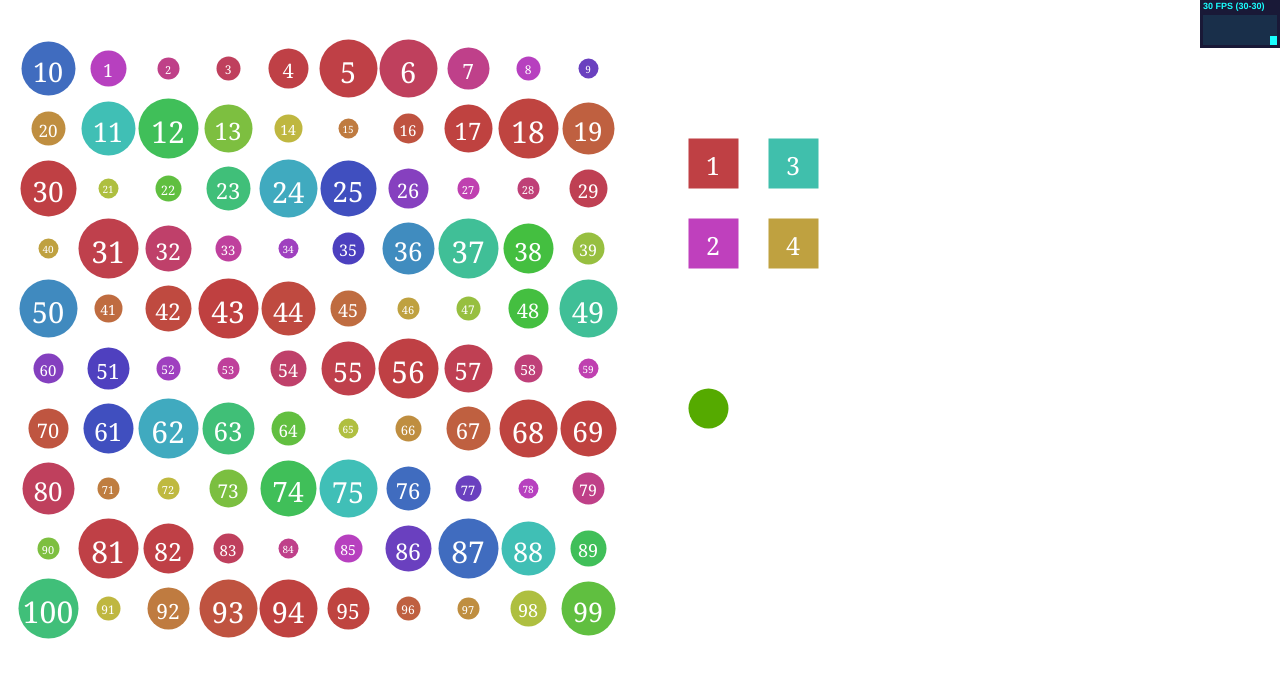
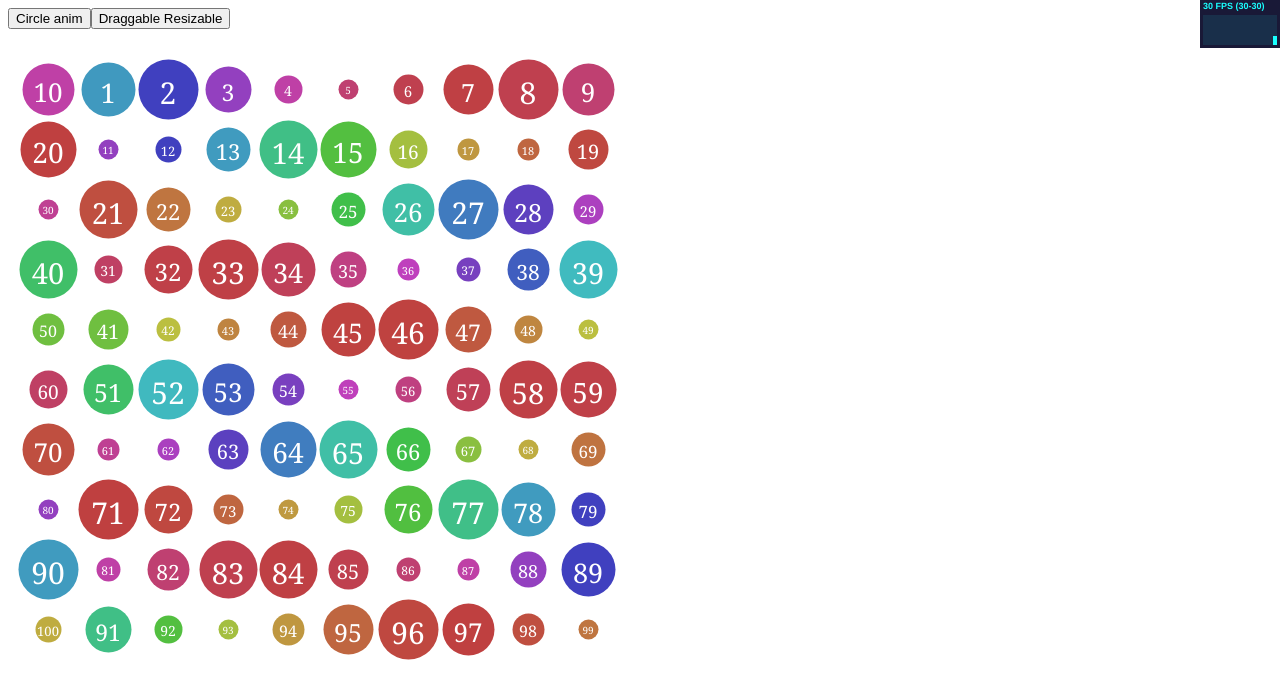
Before and after one commit to z81/wut.js, a website built with webpack: page index.html in a window 1280 px wide. Built offline with nearby package versions, Linux system fonts and the light colour scheme.

Commit message:
add demo menu

```diff
--- /dev/null
+++ b/examples/circles.ts
@@ -0,0 +1,92 @@
+import { Circle, Text, Group } from '../src/Elements';
+import { Draggable } from '../src/Plugins';
+
+
+const getTimeColor = timestamp => {
+    const color = Math.round((Math.sin(timestamp / 0xFF5) + 1) / 2 * 358);
+    return `hsl(${color}, 50%, 50%)`;
+};
+
+
+// generate primitives
+const circleList = new Map();
+const textList = new Map();
+const groupList = new Map();
+const frozenElements = new Set();
+
+const cols = 10;
+const rows = 10;
+// gen circle
+for(let i = 1; i <= cols * rows; i++) {
+    const x = (i % cols) * 60 + 40;
+    const y = 60 * Math.ceil(i / cols);
+
+    const circle = new Circle();
+    const text = new Text();
+    const group = new Group();
+    group.add(circle);
+    group.add(text);
+    group.use(Draggable);
+
+    text.text = `${i}`;
+    text.align = 'center';
+    text.fontSize = 20;
+    text.moveTo(x + 3, y + 3);
+
+    circle.moveTo(x, y);
+    circle.on('click', () => {
+        if (frozenElements.has(circle)) {
+            frozenElements.delete(circle);
+        }
+        else {
+            frozenElements.add(circle);
+        }
+    });
+
+
+    circleList.set(i, circle);
+    textList.set(i, text);
+    groupList.set(i, group);
+}
+
+const mousePos = [0, 0];
+
+
+// main render function
+const render = (timestamp, renderer) => {
+    circleList.forEach((circle, i) => {
+        if (frozenElements.has(circle)) return;
+
+        const radius = (Math.sin(timestamp / 1000 + i) + 1) * 10 + 10;
+        circle.background = getTimeColor(timestamp + i * 1000);
+        circle.radius = Math.round(radius);
+
+        if (Math.abs(circle.x - mousePos[0]) + Math.abs(circle.y - mousePos[1]) < 120) {
+            circle.radius += 10;
+        }
+
+        const text = textList.get(i);
+
+        text.fontSize = circle.radius;
+        text.x = circle.x;
+        text.y = circle.y;
+    });
+
+
+    groupList.forEach(renderer.draw, renderer);
+};
+
+const globalMouseMove = e => {
+    mousePos[0] = e.clientX;
+    mousePos[1] = e.clientY;
+};
+
+export default {
+    init: () => {
+        document.addEventListener('mousemove', globalMouseMove, false);
+    },
+    destroy: () => {
+        document.removeEventListener('mousemove', globalMouseMove, false)
+    },
+    render
+};
--- a/examples/draggable_resiazable.ts
+++ b/examples/draggable_resiazable.ts
@@ -0,0 +1,81 @@
+import { Text, Group, Rect } from '../src/Elements';
+import { Draggable, Resizable } from '../src/Plugins';
+
+const getTimeColor = timestamp => {
+    const color = Math.round((Math.sin(timestamp / 0xFF5) + 1) / 2 * 358);
+    return `hsl(${color}, 50%, 50%)`;
+};
+
+
+// generate primitives
+const circleList = new Map();
+const textList = new Map();
+const groupList = new Map();
+const frozenElements = new Set();
+
+
+
+let id = 1;
+for(let x = 1; x <= 2; x++) {
+    for(let y = 1; y <= 2; y++) {
+        const g = new Group();
+        g.z = 1;
+        const rect = new Rect();
+        rect.x = 600 + x * 80;
+        rect.y = 50 + y * 80;
+
+        rect.width = 50;
+        rect.height = 50;
+        rect.background = getTimeColor((id + 1) * 3254);
+
+        const text = new Text();
+        text.fontSize = 25;
+        text.text = `${id}`;
+        text.align = 'center';
+        text.x = rect.x + 25;
+        text.y = rect.y + 24;
+
+        g
+            .use(Resizable)
+            .use(Draggable)
+            .add(rect)
+            .add(text);
+
+        groupList.set('r' + id, g);
+
+        id++;
+    }
+}
+
+const mousePos = [0, 0];
+
+
+// main render function
+const render = (timestamp, renderer) => {
+    circleList.forEach((circle, i) => {
+        if (frozenElements.has(circle)) return;
+
+        const radius = (Math.sin(timestamp / 1000 + i) + 1) * 10 + 10;
+        circle.background = getTimeColor(timestamp + i * 1000);
+        circle.radius = Math.round(radius);
+
+        if (Math.abs(circle.x - mousePos[0]) + Math.abs(circle.y - mousePos[1]) < 120) {
+            circle.radius += 10;
+        }
+
+        const text = textList.get(i);
+
+        text.fontSize = circle.radius;
+        text.x = circle.x;
+        text.y = circle.y;
+    });
+
+
+    groupList.forEach(renderer.draw, renderer);
+};
+
+export default {
+    init: () => {},
+    destroy: () => {},
+    render
+};
--- a/index.html
+++ b/index.html
@@ -5,8 +5,8 @@
     <title>Ts</title>
 </head>
 <body>
+    <div id="menu"></div>
     <div id="app"></div>
-
     <script src="bundle.js" ></script>
 </body>
 </html>
--- a/main.ts
+++ b/main.ts
@@ -1,13 +1,34 @@
 import Stats from 'stats.js/src/Stats';
-import { GraphicEngine, Animation } from './src';
-import { Circle, Text, Group, Rect } from './src/Elements';
-import { Draggable, Resizable } from './src/Plugins';
+import { GraphicEngine } from './src';
+import circleDemo from './examples/circles';
+import dragableResizableDemo from './examples/draggable_resiazable';
 
+let selectedDemoIdx = 0;
+const demos = [
+    {
+        name: 'Circle anim',
+        demo: circleDemo
+    },
+    {
+        name: 'Draggable Resizable',
+        demo: dragableResizableDemo
+    }
+];
 
-const getTimeColor = timestamp => {
-    const color = Math.round((Math.sin(timestamp / 0xFF5) + 1) / 2 * 358);
-    return `hsl(${color}, 50%, 50%)`;
+const getDemo = ()=> demos[selectedDemoIdx].demo;
+
+const selectDemo = idx => {
+    getDemo().destroy();
+    selectedDemoIdx = idx;
+    getDemo().init();
 };
+
+window['selectDemo'] = selectDemo;
+
+const menu = document.getElementById('menu');
+menu.innerHTML = demos.map(({ name }, idx) => (
+    `<button onclick="selectDemo(${idx})">${name}</button>`
+)).join('');
 
 
 // STATS
@@ -21,141 +42,25 @@
 // CRATE NODE
 const rootNode = document.getElementById('app');
 
-
 // INIT RENDERER
 const renderer = GraphicEngine.init('canvas');
 renderer.appendTo(rootNode);
 renderer.setSize(1000, 900);
 
 
-// generate primitives
-const circleList = new Map();
-const textList = new Map();
-const groupList = new Map();
-const frozenElements = new Set();
 
-const cols = 10;
-const rows = 10;
-// gen circle
-for(let i = 1; i <= cols * rows; i++) {
-    const x = (i % cols) * 60 + 40;
-    const y = 60 * Math.ceil(i / cols);
-
-    const circle = new Circle();
-    const text = new Text();
-    const group = new Group();
-    group.add(circle);
-    group.add(text);
-    group.use(Draggable);
-
-    text.text = `${i}`;
-    text.align = 'center';
-    text.fontSize = 20;
-    text.moveTo(x + 3, y + 3);
-
-    circle.moveTo(x, y);
-    circle.on('click', () => {
-        if (frozenElements.has(circle)) {
-            frozenElements.delete(circle);
-        }
-        else {
-            frozenElements.add(circle);
-        }
-    });
-
-
-    circleList.set(i, circle);
-    textList.set(i, text);
-    groupList.set(i, group);
-}
-
-
-const circle = new Circle();
-circle.radius = 20;
-circle.background = '#5a0';
-circle.moveTo(700, 400);
-circle.on('mouseenter', Animation({
-    radius: '+15'
-}, 1500).end());
-circle.on('mouseleave', Animation({
-    radius: '-15'
-}, 1500).end());
-groupList.set('123', circle);
-//
-
-
-
-let id = 1;
-for(let x = 1; x <= 2; x++) {
-    for(let y = 1; y <= 2; y++) {
-        const g = new Group();
-        g.z = 1;
-        const rect = new Rect();
-        rect.x = 600 + x * 80;
-        rect.y = 50 + y * 80;
-
-        rect.width = 50;
-        rect.height = 50;
-        rect.background = getTimeColor((id + 1) * 3254);
-
-        const text = new Text();
-        text.fontSize = 25;
-        text.text = `${id}`;
-        text.align = 'center';
-        text.x = rect.x + 25;
-        text.y = rect.y + 24;
-
-        g
-            .use(Resizable)
-            .use(Draggable)
-            .add(rect)
-            .add(text);
-
-        groupList.set('r' + id, g);
-
-        id++;
-    }
-}
-
-const mousePos = [0, 0];
 
 
 // main render function
 const render = timestamp => {
     stats.begin();
     renderer.clear();
-
-    circleList.forEach((circle, i) => {
-        if (frozenElements.has(circle)) return;
-
-        const radius = (Math.sin(timestamp / 1000 + i) + 1) * 10 + 10;
-        circle.background = getTimeColor(timestamp + i * 1000);
-        circle.radius = Math.round(radius);
-
-        if (Math.abs(circle.x - mousePos[0]) + Math.abs(circle.y - mousePos[1]) < 120) {
-            circle.radius += 10;
-        }
-
-        const text = textList.get(i);
-
-        text.fontSize = circle.radius;
-        text.x = circle.x;
-        text.y = circle.y;
-    });
-
-
-    groupList.forEach(renderer.draw, renderer);
-
-
+    getDemo().render(timestamp, renderer);
 
     stats.end();
     //requestAnimationFrame(render);
 };
 
-document.addEventListener('mousemove', e => {
-    mousePos[0] = e.clientX;
-    mousePos[1] = e.clientY;
-});
 
 
 setInterval(() => {
```
